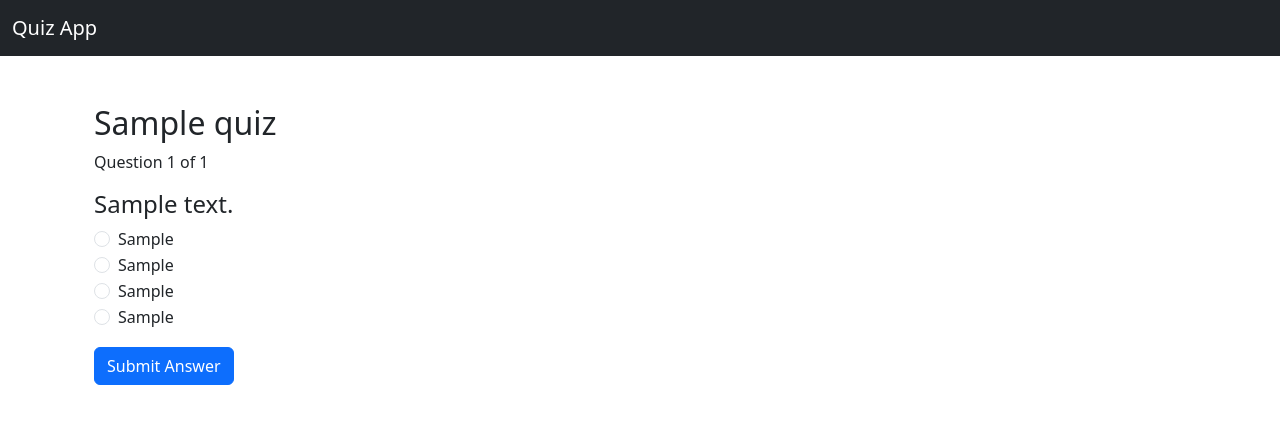
After one commit to lakshyagurjar20/django-quiz-app, a Django app: page /quiz/1/start/ in a window 1280 px wide. The commit adds this page. Shown: the top 424 px of the page. Run offline with Django 5.2, Linux system fonts and the light colour scheme; tables that the repository leaves empty hold one stand-in row (values such as "Sample post").

Commit message:
Corrected final result related error

```diff
--- a/quiz/models.py
+++ b/quiz/models.py
@@ -26,6 +26,51 @@ class Quiz(models.Model):
 
     def __str__(self):
         return f"{self.subject.name} - {self.title}"
+from django.shortcuts import render, get_object_or_404
+
+
+def take_quiz(request, quiz_id):
+    quiz = get_object_or_404(Quiz, pk=quiz_id)
+    questions = quiz.questions.all().order_by('id')  # Order questions consistently
+
+    current_index = request.session.get(f'quiz_{quiz_id}_current_index', 0)
+
+    if request.method == 'POST':
+        selected_option_key = request.POST.get('option')
+        current_question_id = request.session.get(f'quiz_{quiz_id}_current_question_id')
+        current_question = get_object_or_404(Question, pk=current_question_id)
+
+        selected_answer_text = getattr(current_question, selected_option_key, "")
+
+        # 🟢 Map integer correct_option (1-4) to option field name:
+        option_map = {1: "option1", 2: "option2", 3: "option3", 4: "option4"}
+        correct_option_key = option_map.get(current_question.correct_option, "")
+        correct_answer_text = getattr(current_question, correct_option_key, "")
+
+        if selected_answer_text == correct_answer_text:
+            score = request.session.get(f'quiz_{quiz_id}_score', 0) + 1
+            request.session[f'quiz_{quiz_id}_score'] = score
+
+        current_index += 1
+        request.session[f'quiz_{quiz_id}_current_index'] = current_index
+
+    if current_index >= questions.count():
+        score = request.session.get(f'quiz_{quiz_id}_score', 0)
+        request.session.pop(f'quiz_{quiz_id}_current_index', None)
+        request.session.pop(f'quiz_{quiz_id}_current_question_id', None)
+        request.session.pop(f'quiz_{quiz_id}_score', None)
+        return render(request, 'quiz_result.html', {'quiz': quiz, 'score': score, 'total': questions.count()})
+
+    current_question = questions[current_index]
+    request.session[f'quiz_{quiz_id}_current_question_id'] = current_question.id
+
+    return render(request, 'quiz_question.html', {
+        'quiz': quiz,
+        'question': current_question,
+        'current': current_index + 1,
+        'total': questions.count()
+    })
+
 class Question(models.Model):
     quiz = models.ForeignKey(Quiz, related_name='questions', on_delete=models.CASCADE, null=True, blank=True)
 
@@ -34,9 +79,29 @@ class Question(models.Model):
     option2 = models.CharField(max_length=200)
     option3 = models.CharField(max_length=200)
     option4 = models.CharField(max_length=200)
-    correct_option = models.IntegerField(choices=[(1, 'Option 1'), (2, 'Option 2'), (3, 'Option 3'), (4, 'Option 4')])
+
+    correct_option = models.IntegerField(
+        choices=[
+            (1, 'Option 1'),
+            (2, 'Option 2'),
+            (3, 'Option 3'),
+            (4, 'Option 4')
+        ]
+    )
 
     def __str__(self):
-      if self.quiz:
-        return f"{self.quiz.title}: {self.question_text[:50]}"
-      return f"(No Quiz) {self.question_text[:50]}"
+        if self.quiz:
+            return f"{self.quiz.title}: {self.question_text[:50]}"
+        return f"(No Quiz) {self.question_text[:50]}"
+
+    def get_correct_answer_text(self):
+        """
+        Returns the text of the correct option based on the correct_option integer.
+        """
+        option_map = {
+            1: self.option1,
+            2: self.option2,
+            3: self.option3,
+            4: self.option4
+        }
+        return option_map.get(self.correct_option, "")
--- /dev/null
+++ b/quiz/templates/quiz_question.html
@@ -0,0 +1,29 @@
+{% extends "base.html" %}
+{% block content %}
+<div class="container mt-5">
+    <h2>{{ quiz.title }}</h2>
+    <p>Question {{ current }} of {{ total }}</p>
+    <h4>{{ question.question_text }}</h4>
+
+    <form method="post">
+        {% csrf_token %}
+        <div class="form-check">
+            <input class="form-check-input" type="radio" name="option" id="option1" value="option1" required>
+            <label class="form-check-label" for="option1">{{ question.option1 }}</label>
+        </div>
+        <div class="form-check">
+            <input class="form-check-input" type="radio" name="option" id="option2" value="option2">
+            <label class="form-check-label" for="option2">{{ question.option2 }}</label>
+        </div>
+        <div class="form-check">
+            <input class="form-check-input" type="radio" name="option" id="option3" value="option3">
+            <label class="form-check-label" for="option3">{{ question.option3 }}</label>
+        </div>
+        <div class="form-check">
+            <input class="form-check-input" type="radio" name="option" id="option4" value="option4">
+            <label class="form-check-label" for="option4">{{ question.option4 }}</label>
+        </div>
+        <button type="submit" class="btn btn-primary mt-3">Submit Answer</button>
+    </form>
+</div>
+{% endblock %}
--- a/quiz/templates/quizzes_by_subject.html
+++ b/quiz/templates/quizzes_by_subject.html
@@ -10,7 +10,8 @@
     {% for quiz in quizzes %}
       <li class="list-group-item d-flex justify-content-between align-items-center">
         {{ quiz.title }}
-        <a href="#" class="btn btn-sm btn-primary">Take Quiz</a>
+        <a href="{% url 'take_quiz' quiz.id %}" class="btn btn-sm btn-primary">Take Quiz</a>
+
       </li>
     {% endfor %}
   </ul>
--- a/quiz/urls.py
+++ b/quiz/urls.py
@@ -13,5 +13,5 @@ urlpatterns = [
      path('quiz/<str:subject>/', views.quiz_by_subject, name='quiz_by_subject'),
     path('quiz/subject-question/', views.quiz_subject_question, name='quiz_subject_question'),
     path('subject/<int:subject_id>/quizzes/', views.quizzes_by_subject, name='quizzes_by_subject'),
-
+    path('quiz/<int:quiz_id>/start/', views.take_quiz, name='take_quiz'),
 ]
--- a/quiz/views.py
+++ b/quiz/views.py
@@ -151,3 +151,50 @@ def quizzes_by_subject(request, subject_id):
     subject = get_object_or_404(Subject, id=subject_id)
     quizzes = subject.quizzes.all()
     return render(request, 'quizzes_by_subject.html', {'subject': subject, 'quizzes': quizzes})
+from django.shortcuts import render, redirect, get_object_or_404
+from .models import Quiz, Question
+
+from django.shortcuts import render, get_object_or_404
+from .models import Quiz, Question
+
+def take_quiz(request, quiz_id):
+    quiz = get_object_or_404(Quiz, pk=quiz_id)
+    questions = quiz.questions.all().order_by('id')  # Order questions consistently
+
+    current_index = request.session.get(f'quiz_{quiz_id}_current_index', 0)
+
+    if request.method == 'POST':
+        selected_option_key = request.POST.get('option')
+        current_question_id = request.session.get(f'quiz_{quiz_id}_current_question_id')
+        current_question = get_object_or_404(Question, pk=current_question_id)
+
+        selected_answer_text = getattr(current_question, selected_option_key, "")
+
+        # 🟢 Map integer correct_option (1-4) to option field name:
+        option_map = {1: "option1", 2: "option2", 3: "option3", 4: "option4"}
+        correct_option_key = option_map.get(current_question.correct_option, "")
+        correct_answer_text = getattr(current_question, correct_option_key, "")
+
+        if selected_answer_text == correct_answer_text:
+            score = request.session.get(f'quiz_{quiz_id}_score', 0) + 1
+            request.session[f'quiz_{quiz_id}_score'] = score
+
+        current_index += 1
+        request.session[f'quiz_{quiz_id}_current_index'] = current_index
+
+    if current_index >= questions.count():
+        score = request.session.get(f'quiz_{quiz_id}_score', 0)
+        request.session.pop(f'quiz_{quiz_id}_current_index', None)
+        request.session.pop(f'quiz_{quiz_id}_current_question_id', None)
+        request.session.pop(f'quiz_{quiz_id}_score', None)
+        return render(request, 'quiz_result.html', {'quiz': quiz, 'score': score, 'total': questions.count()})
+
+    current_question = questions[current_index]
+    request.session[f'quiz_{quiz_id}_current_question_id'] = current_question.id
+
+    return render(request, 'quiz_question.html', {
+        'quiz': quiz,
+        'question': current_question,
+        'current': current_index + 1,
+        'total': questions.count()
+    })
```
Also changed, not shown: quiz/templates/quiz_onebyone.html (deleted, +0 -33 lines), quiz/templates/quiz_result.html (added, +9 -0 lines), quiz/templates/result.html (deleted, +0 -12 lines).
